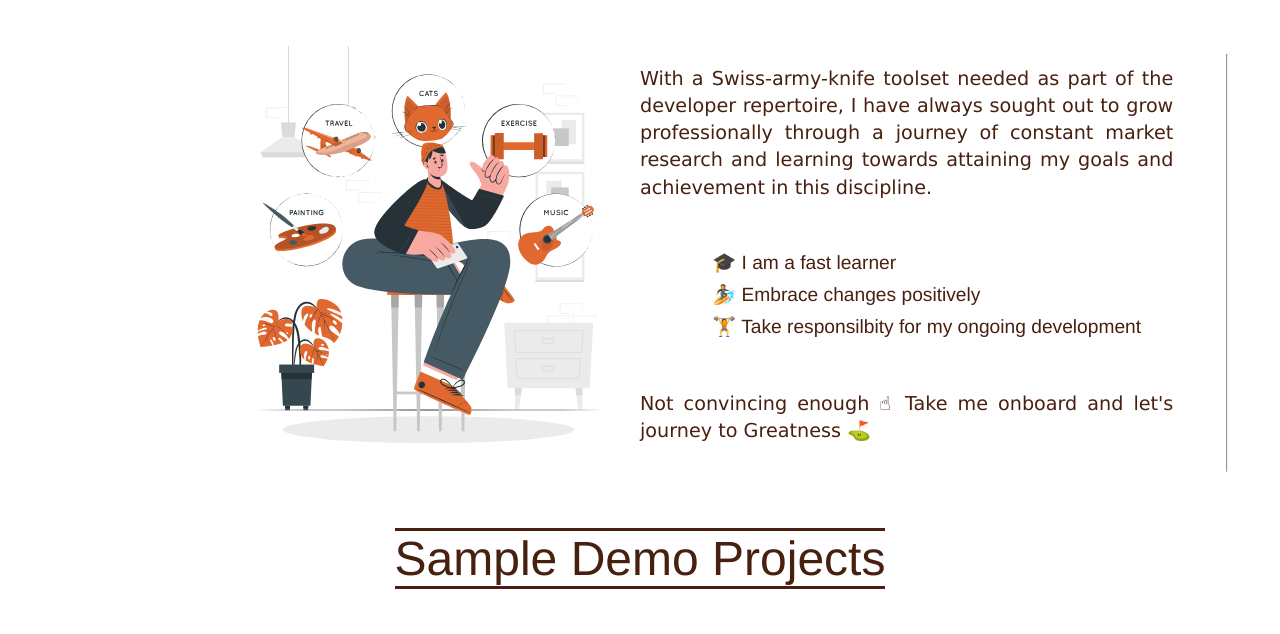
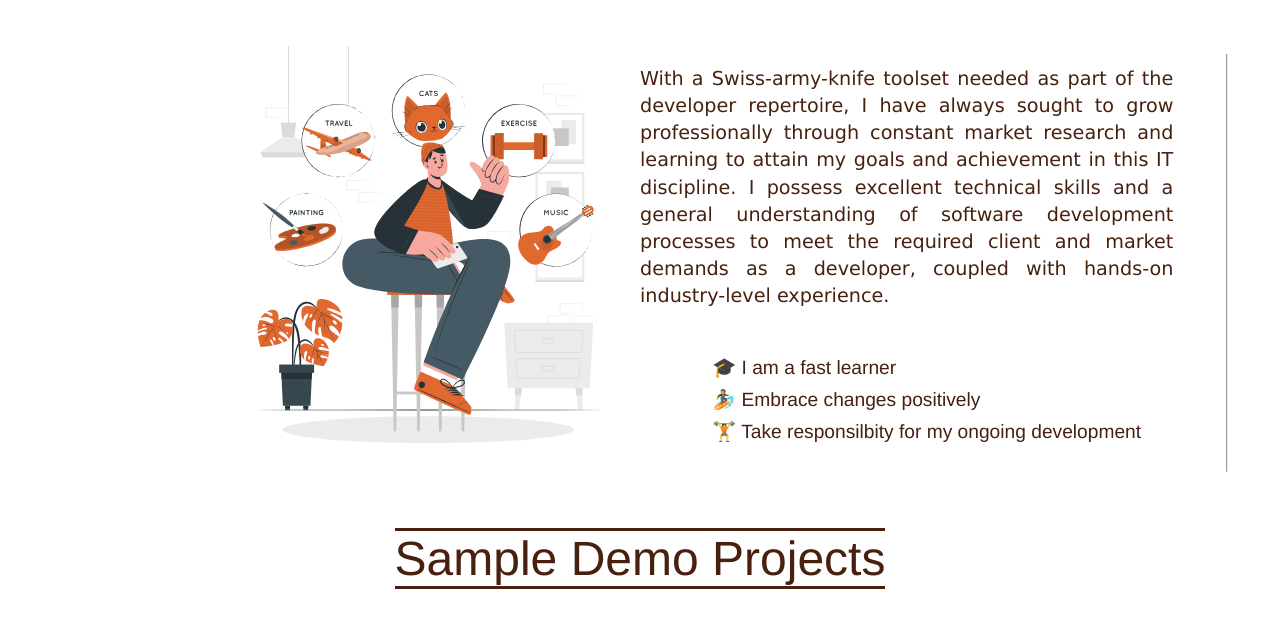
Before and after one commit to natcobbinah/natcobbinah.github.io, a website built with webpack: page index.html in a window 1280 px wide. Shown: the part 642-1276 px from the top of the page. Built offline with nearby package versions, Linux system fonts and the light colour scheme.

Commit message:
about me edited

```diff
--- a/index.html
+++ b/index.html
@@ -57,10 +57,11 @@
 
         <div class="aboutMe-msg" role="presentation">
             <p>
-                With a Swiss-army-knife toolset needed as part of the developer repertoire,
-                I have always sought out to grow professionally through a journey of constant
-                market research and learning towards attaining my goals and achievement
-                in this discipline.
+                With a Swiss-army-knife toolset needed as part of the developer repertoire, I have always sought to grow
+                professionally through constant market research and learning to attain my goals and achievement in this
+                IT discipline. I possess excellent technical skills and a general understanding of software development
+                processes to meet the required client and market demands as a developer, coupled with hands-on
+                industry-level experience.
             </p>
 
             <ul>
@@ -68,10 +69,6 @@
                 <li> &#127940; Embrace changes positively</li>
                 <li> &#127947; Take responsilbity for my ongoing development</li>
             </ul>
-
-            <p>
-                Not convincing enough &#x261D; Take me onboard and let's journey to Greatness &#9971;
-            </p>
         </div>
 
         <hr />
--- a/resources/js/pgscript.js
+++ b/resources/js/pgscript.js
@@ -38,6 +38,7 @@ demoAppsMap.forEach((description, descriptionButtonPress) => {
     })
 })
 
+
 //Load images in html ContentPages using
 //promises to reduce  high BlockingTime
 //when loading images together with pageContent
```
